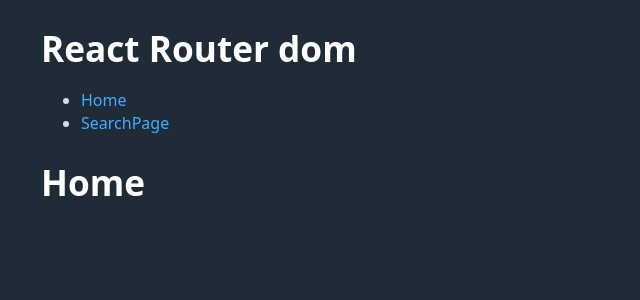
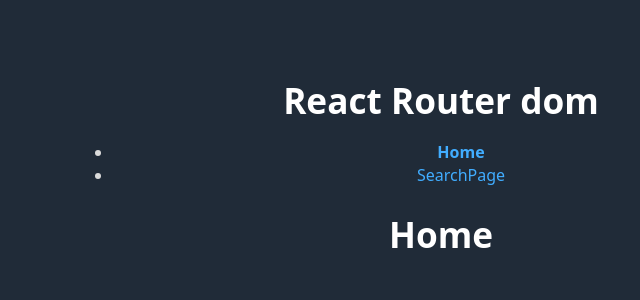
Before and after one commit to NelsonDJCR/App-Mazter-frontend, a React (Vite) app: page / in a window 1280 px wide. Shown: the top 300 px of the page, without its empty margins (199-839 px from the left). Built offline with nearby package versions, Linux system fonts and the light colour scheme.

Commit message:
Add component navLink

```diff
--- a/src/App.jsx
+++ b/src/App.jsx
@@ -1,15 +1,6 @@
-// import "./App.css";
-import {
-    Route,
-    Routes,
-    NavLink,
-    Link,
-    useParams,
-    Outlet,
-} from "react-router-dom";
-
-
-
+import "./App.css";
+import { Route, Routes, Link, useParams, Outlet } from "react-router-dom";
+import { NavLink } from "./components/NavLink";
 const Tacos = () => {
     const { name } = useParams();
     return (
@@ -38,11 +29,9 @@
             <h1>Search Page</h1>
             <ul>
                 {tacos.map((taco) => (
-                    <>
-                        <li key={taco}>
-                            <Link to={`/tacos/` + taco}>{taco}</Link>
-                        </li>
-                    </>
+                    <li key={taco}>
+                        <Link to={`/tacos/` + taco}>{taco}</Link>
+                    </li>
                 ))}
             </ul>
         </>
@@ -64,24 +53,10 @@
             <h1>React Router dom</h1>
             <ul>
                 <li>
-                    <NavLink
-                        className={({ isActive }) => {
-                            return isActive ? "is-active" : undefined;
-                        }}
-                        to="/"
-                    >
-                        Home
-                    </NavLink>
+                    <NavLink to="/">Home </NavLink>
                 </li>
                 <li>
-                <NavLink
-                        className={({ isActive }) => {
-                            return isActive ? "is-active" : undefined;
-                        }}
-                        to="/search-page"
-                    >
-                        SearchPage
-                    </NavLink>
+                    <NavLink to="/search-page">SearchPage</NavLink>
                 </li>
             </ul>
             <Routes>
--- /dev/null
+++ b/src/components/NavLink.jsx
@@ -0,0 +1,15 @@
+import { NavLink as NavLinkReactRourter } from "react-router-dom";
+
+export const NavLink = ({ to, children, ...props }) => {
+    return (
+        <NavLinkReactRourter
+            {...props}
+            className={({ isActive }) => {
+                return isActive ? "is-active" : undefined;
+            }}
+            to={to}
+        >
+            {children}
+        </NavLinkReactRourter>
+    );
+};
```
